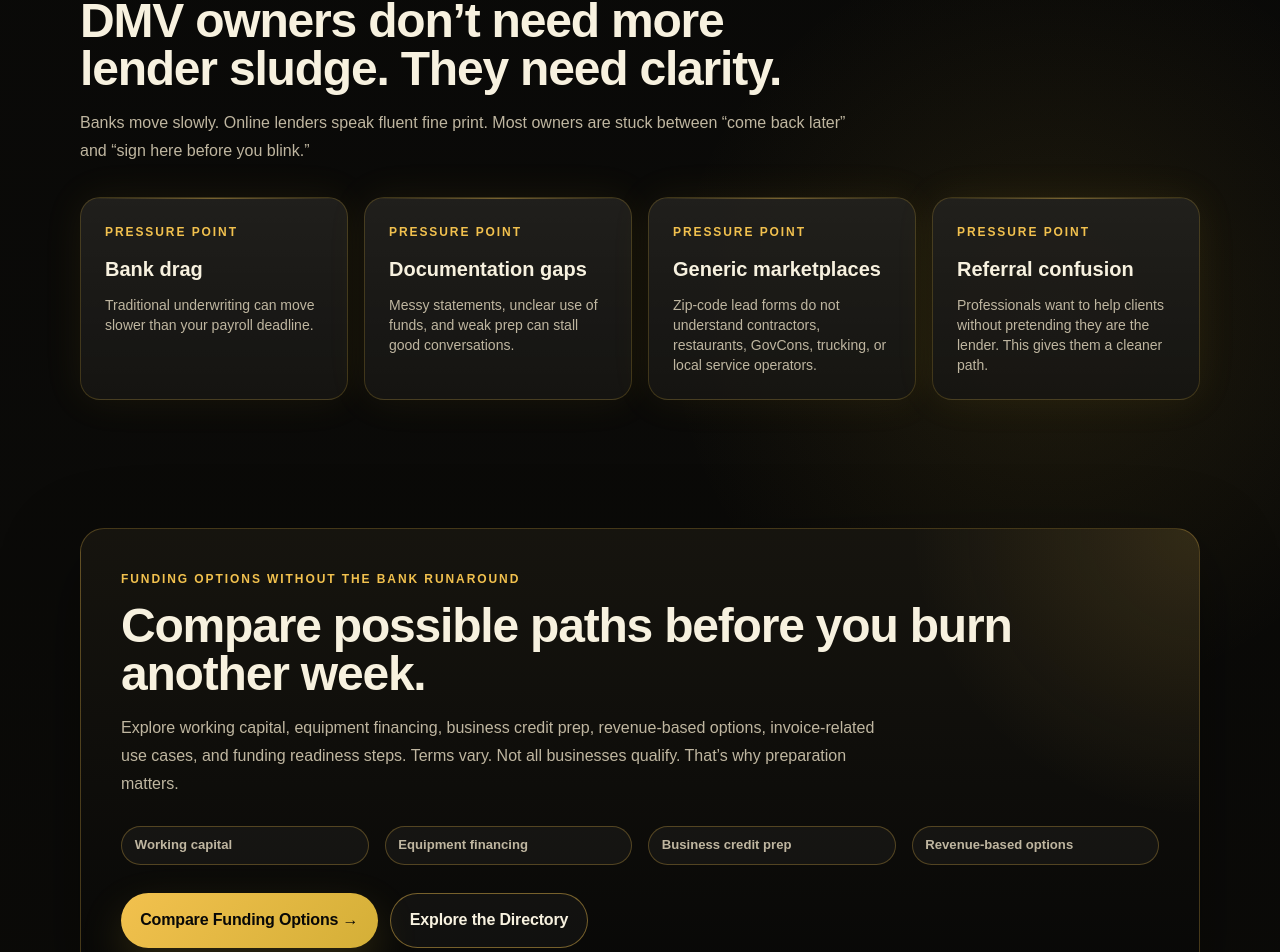
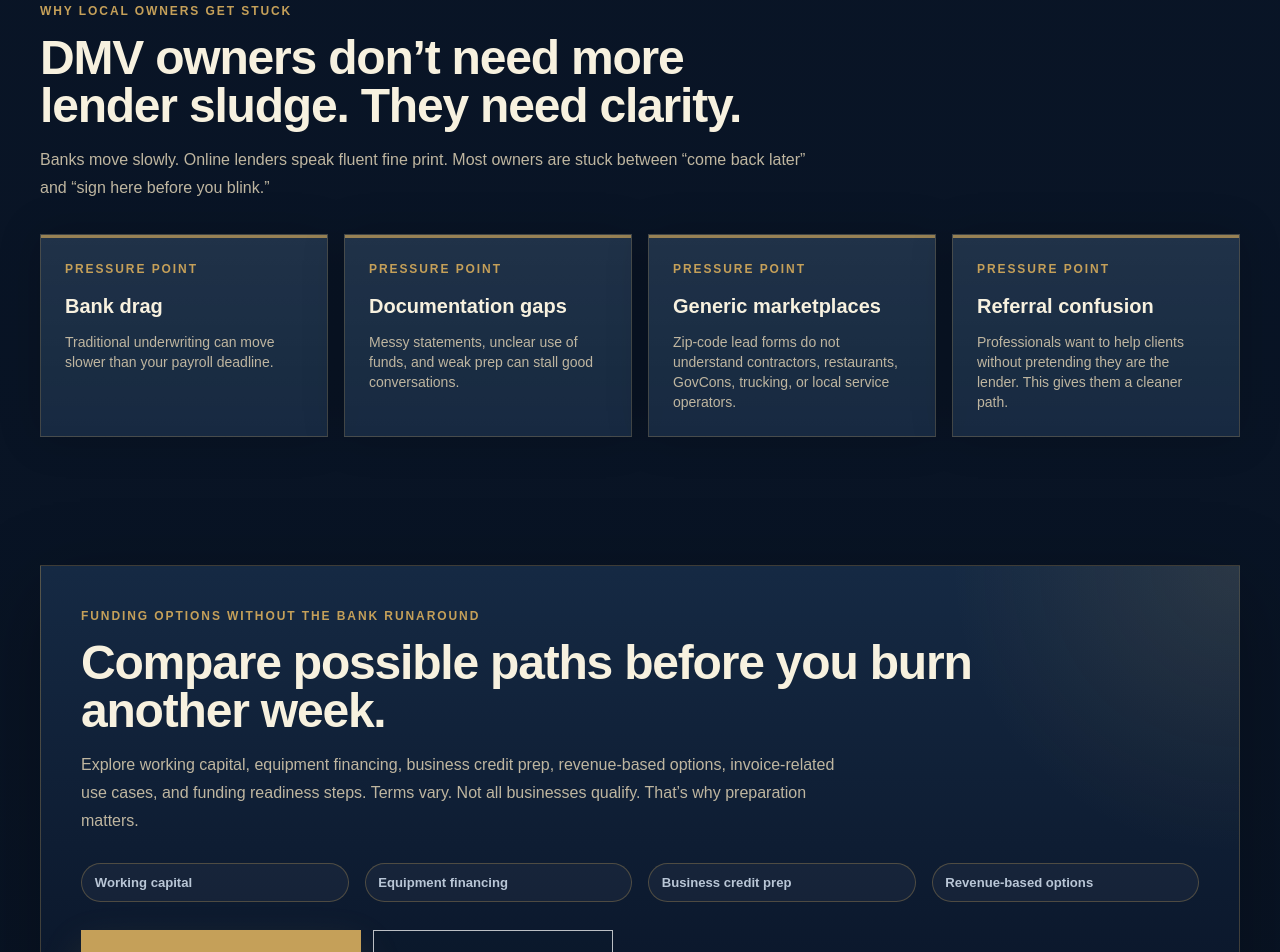
Before and after one commit to JFeimster/dmv-bizfund-os, a Next.js app: page / in a window 1280 px wide. Shown: the part 1152-2104 px from the top of the page. Built offline with nearby package versions, Linux system fonts and the light colour scheme.

Commit message:
Port District Capital hero visual system

```diff
--- a/app/globals.css
+++ b/app/globals.css
@@ -4,15 +4,19 @@
 
 :root {
   color-scheme: dark;
-  --bg-ink: #080807;
-  --bg-coal: #11100d;
-  --bg-panel: #17150f;
-  --line-gold: rgba(212, 175, 55, 0.22);
+  --bg-ink: #07111f;
+  --bg-coal: #0a1629;
+  --bg-panel: #162b45;
+  --navy: #0a1629;
+  --navy-light: #162b45;
+  --line-gold: rgba(197, 160, 89, 0.24);
   --line-soft: rgba(255, 255, 255, 0.1);
-  --gold: #d4af37;
-  --amber: #f2c14e;
+  --gold: #c5a059;
+  --amber: #d4af37;
   --cream: #f7f1df;
-  --muted: #bfb6a0;
+  --white: #ffffff;
+  --muted: #b9c6d6;
+  --slate-muted: #94a3b8;
 }
 
 * {
@@ -26,9 +30,8 @@ html {
 body {
   margin: 0;
   background:
-    radial-gradient(circle at 15% 0%, rgba(242, 193, 78, 0.16), transparent 30rem),
-    radial-gradient(circle at 82% 18%, rgba(212, 175, 55, 0.1), transparent 24rem),
-    linear-gradient(180deg, #080807 0%, #0d0c09 42%, #080807 100%);
+    radial-gradient(circle at 18% 0%, rgba(197, 160, 89, 0.12), transparent 28rem),
+    linear-gradient(180deg, var(--navy) 0%, #07111f 46%, #050914 100%);
   color: var(--cream);
   font-family: Arial, Helvetica, sans-serif;
 }
@@ -40,10 +43,10 @@ body::before {
   z-index: -1;
   pointer-events: none;
   background:
-    linear-gradient(rgba(255, 255, 255, 0.018) 1px, transparent 1px),
-    linear-gradient(90deg, rgba(255, 255, 255, 0.018) 1px, transparent 1px);
+    linear-gradient(rgba(255, 255, 255, 0.016) 1px, transparent 1px),
+    linear-gradient(90deg, rgba(255, 255, 255, 0.016) 1px, transparent 1px);
   background-size: 44px 44px;
-  mask-image: linear-gradient(to bottom, rgba(0,0,0,0.85), transparent 75%);
+  mask-image: linear-gradient(to bottom, rgba(0,0,0,0.65), transparent 75%);
 }
 
 a {
@@ -60,10 +63,9 @@ p {
   left: -999px;
   top: 1rem;
   z-index: 100;
-  background: var(--amber);
-  color: var(--bg-ink);
+  background: var(--gold);
+  color: var(--navy);
   padding: 0.75rem 1rem;
-  border-radius: 0.75rem;
 }
 
 .skip-link:focus {
@@ -71,7 +73,7 @@ p {
 }
 
 .container {
-  width: min(1120px, calc(100% - 2rem));
+  width: min(1200px, calc(100% - 2rem));
   margin-inline: auto;
 }
 
@@ -79,16 +81,23 @@ p {
   padding-block: clamp(3rem, 7vw, 6rem);
 }
 
+.brand-serif,
+.display-serif {
+  font-family: Georgia, "Times New Roman", Times, serif;
+}
+
 .btn {
   display: inline-flex;
   align-items: center;
   justify-content: center;
   gap: 0.45rem;
-  border-radius: 999px;
-  padding: 0.9rem 1.2rem;
+  border-radius: 0;
+  padding: 1rem 1.35rem;
   font-weight: 900;
-  letter-spacing: -0.01em;
-  transition: transform 160ms ease, border-color 160ms ease, background 160ms ease, box-shadow 160ms ease;
+  letter-spacing: 0.08em;
+  text-transform: uppercase;
+  font-size: 0.82rem;
+  transition: transform 160ms ease, border-color 160ms ease, background 160ms ease, color 160ms ease, box-shadow 160ms ease;
 }
 
 .btn:focus-visible,
@@ -103,20 +112,174 @@ button:focus-visible {
 }
 
 .btn-primary {
-  background: linear-gradient(135deg, var(--amber), var(--gold));
-  color: var(--bg-ink);
-  box-shadow: 0 18px 44px rgba(212, 175, 55, 0.18);
+  background: var(--gold);
+  color: var(--navy);
+  border: 1px solid var(--gold);
+  box-shadow: 0 18px 44px rgba(197, 160, 89, 0.16);
+}
+
+.btn-primary:hover {
+  background: transparent;
+  color: var(--gold);
 }
 
 .btn-secondary {
-  border: 1px solid rgba(242, 193, 78, 0.45);
-  color: var(--cream);
-  background: rgba(255, 255, 255, 0.035);
+  border: 1px solid rgba(255, 255, 255, 0.72);
+  color: var(--white);
+  background: rgba(10, 22, 41, 0.18);
+}
+
+.btn-secondary:hover {
+  border-color: var(--gold);
+  color: var(--gold);
+  background: rgba(10, 22, 41, 0.35);
 }
 
 .btn-ghost {
-  color: var(--amber);
+  color: var(--gold);
   padding-inline: 0;
+}
+
+.site-header {
+  position: sticky;
+  top: 0;
+  z-index: 50;
+  border-bottom: 1px solid var(--line-gold);
+  background: rgba(10, 22, 41, 0.96);
+  backdrop-filter: blur(14px);
+}
+
+.site-header-inner {
+  min-height: 74px;
+  display: flex;
+  align-items: center;
+  justify-content: space-between;
+  gap: 1.5rem;
+}
+
+.site-logo {
+  font-family: Georgia, "Times New Roman", Times, serif;
+  font-size: clamp(1.35rem, 2vw, 1.7rem);
+  letter-spacing: 0.02em;
+  color: var(--gold);
+  line-height: 1;
+}
+
+.site-descriptor {
+  display: block;
+  max-width: 300px;
+  margin-top: 0.25rem;
+  color: rgba(247, 241, 223, 0.72);
+  font-size: 0.72rem;
+  white-space: nowrap;
+  overflow: hidden;
+  text-overflow: ellipsis;
+}
+
+.site-nav {
+  display: none;
+  align-items: center;
+  gap: 1.35rem;
+  color: var(--white);
+  font-size: 0.78rem;
+  font-weight: 900;
+  letter-spacing: 0.07em;
+  text-transform: uppercase;
+}
+
+.site-nav a:hover {
+  color: var(--gold);
+}
+
+.site-header-cta {
+  padding: 1.55rem 1.25rem;
+  min-height: 74px;
+}
+
+@media (min-width: 1024px) {
+  .site-nav {
+    display: flex;
+  }
+}
+
+.hero-photo {
+  position: relative;
+  min-height: calc(100vh - 74px);
+  display: flex;
+  align-items: center;
+  overflow: hidden;
+  background:
+    linear-gradient(90deg, rgba(10, 22, 41, 0.92), rgba(10, 22, 41, 0.76) 48%, rgba(10, 22, 41, 0.56)),
+    linear-gradient(180deg, rgba(10, 22, 41, 0.08), rgba(10, 22, 41, 0.58)),
+    url("https://images.unsplash.com/photo-1501466044931-62695aada8e9?auto=format&fit=crop&q=80&w=2000") center center / cover no-repeat;
+}
+
+.hero-photo::after {
+  content: "";
+  position: absolute;
+  inset: auto 0 0;
+  height: 34%;
+  background: linear-gradient(180deg, transparent, rgba(7, 17, 31, 0.96));
+  pointer-events: none;
+}
+
+.hero-photo-inner {
+  position: relative;
+  z-index: 1;
+  padding-block: clamp(5rem, 10vw, 8rem);
+}
+
+.hero-badge {
+  display: inline-flex;
+  border: 1px solid var(--gold);
+  color: var(--gold);
+  padding: 0.65rem 1rem;
+  font-size: 0.76rem;
+  font-weight: 900;
+  letter-spacing: 0.18em;
+  text-transform: uppercase;
+  background: rgba(10, 22, 41, 0.38);
+}
+
+.hero-title {
+  max-width: 900px;
+  margin-top: 1.75rem;
+  font-family: Georgia, "Times New Roman", Times, serif;
+  font-size: clamp(3.25rem, 7.2vw, 6.15rem);
+  line-height: 1.04;
+  letter-spacing: -0.045em;
+  color: var(--white);
+  text-shadow: 0 24px 60px rgba(0, 0, 0, 0.42);
+}
+
+.hero-subtitle {
+  max-width: 680px;
+  margin-top: 1.5rem;
+  color: rgba(230, 237, 247, 0.86);
+  font-size: clamp(1.05rem, 2vw, 1.32rem);
+  line-height: 1.62;
+}
+
+.hero-actions {
+  margin-top: 2.6rem;
+  display: flex;
+  flex-direction: column;
+  gap: 1rem;
+}
+
+.hero-trust-line {
+  max-width: 760px;
+  margin-top: 1.6rem;
+  color: rgba(247, 241, 223, 0.72);
+  font-size: 0.86rem;
+  font-weight: 800;
+}
+
+@media (min-width: 640px) {
+  .hero-actions {
+    flex-direction: row;
+    flex-wrap: wrap;
+  }
 }
 
 .card {
@@ -124,36 +287,36 @@ button:focus-visible {
   overflow: hidden;
   border: 1px solid var(--line-gold);
   background:
-    linear-gradient(180deg, rgba(255,255,255,0.07), rgba(255,255,255,0.025)),
-    rgba(17, 16, 13, 0.92);
-  border-radius: 1.25rem;
-  box-shadow: 0 0 40px rgba(212,175,55,0.08);
+    linear-gradient(180deg, rgba(255,255,255,0.06), rgba(255,255,255,0.02)),
+    rgba(22, 43, 69, 0.78);
+  border-radius: 0;
+  box-shadow: 0 0 40px rgba(0, 0, 0, 0.18);
 }
 
 .card::before {
   content: "";
   position: absolute;
   inset: 0 0 auto 0;
-  height: 1px;
-  background: linear-gradient(90deg, transparent, rgba(242, 193, 78, 0.75), transparent);
-  opacity: 0.55;
+  height: 3px;
+  background: var(--gold);
+  opacity: 0.72;
 }
 
 .card:hover {
-  border-color: rgba(242, 193, 78, 0.55);
+  border-color: rgba(197, 160, 89, 0.68);
 }
 
 .command-panel {
-  border: 1px solid rgba(242, 193, 78, 0.26);
+  border: 1px solid rgba(197, 160, 89, 0.28);
   background:
-    radial-gradient(circle at top right, rgba(242, 193, 78, 0.13), transparent 18rem),
-    linear-gradient(180deg, rgba(23, 21, 15, 0.96), rgba(8, 8, 7, 0.94));
-  border-radius: 1.5rem;
-  box-shadow: 0 24px 80px rgba(0, 0, 0, 0.38);
+    radial-gradient(circle at top right, rgba(197, 160, 89, 0.12), transparent 18rem),
+    linear-gradient(180deg, rgba(22, 43, 69, 0.96), rgba(10, 22, 41, 0.96));
+  border-radius: 0;
+  box-shadow: 0 24px 80px rgba(0, 0, 0, 0.28);
 }
 
 .kicker {
-  color: var(--amber);
+  color: var(--gold);
   text-transform: uppercase;
   letter-spacing: 0.16em;
   font-size: 0.75rem;
@@ -163,7 +326,7 @@ button:focus-visible {
 .trust-pill {
   display: inline-flex;
   align-items: center;
-  border: 1px solid rgba(242, 193, 78, 0.28);
+  border: 1px solid rgba(197, 160, 89, 0.32);
   border-radius: 999px;
   background: rgba(255, 255, 255, 0.04);
   color: var(--muted);
@@ -192,6 +355,33 @@ button:focus-visible {
   color: #d9cfb7;
 }
 
+@media (max-width: 767px) {
+  .container {
+    width: min(100% - 1.25rem, 1200px);
+  }
+
+  .site-header-inner {
+    min-height: 68px;
+  }
+
+  .site-descriptor {
+    display: none;
+  }
+
+  .site-header-cta {
+    min-height: auto;
+    padding: 0.8rem 0.9rem;
+  }
+
+  .hero-photo {
+    min-height: calc(100vh - 68px);
+  }
+
+  .hero-title {
+    font-size: clamp(3rem, 16vw, 4.4rem);
+  }
+}
+
 @media (prefers-reduced-motion: reduce) {
   html {
     scroll-behavior: auto;
```
